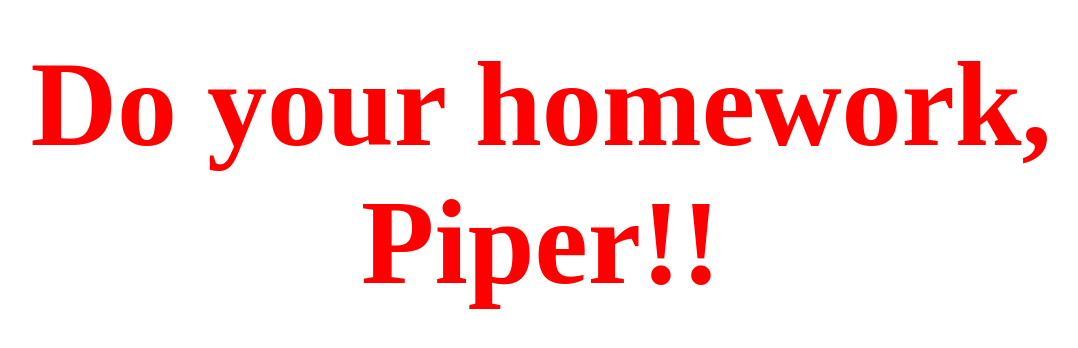
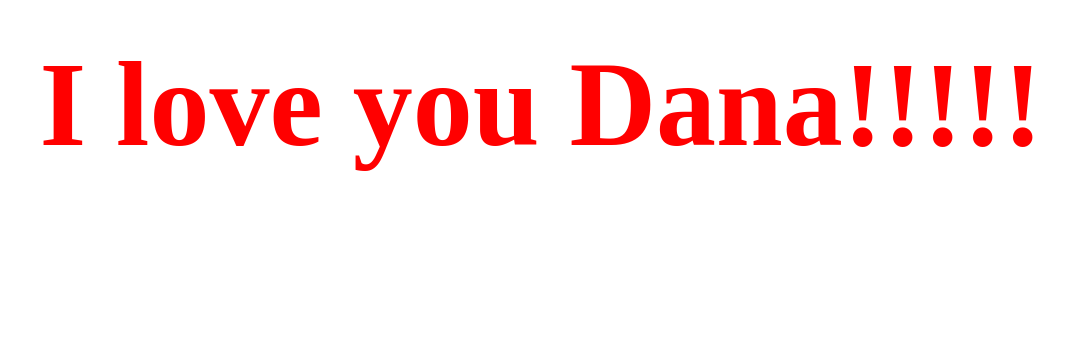
Before and after one commit to NBADRAUN/Sandbox, a plain HTML site: page index.html in a window 1280 px wide. Shown: the whole page, without its empty margins (99-1177 px from the left). Drawn offline with Linux system fonts and the light colour scheme.

Commit message:
updated index

```diff
--- a/index.html
+++ b/index.html
@@ -7,6 +7,6 @@
 <body>
     <br>
     <br>
-    <h1> Do your homework, Piper!!</h1>
+    <h1> I love you Dana!!!!!</h1>
 </body>
 </html>
```
